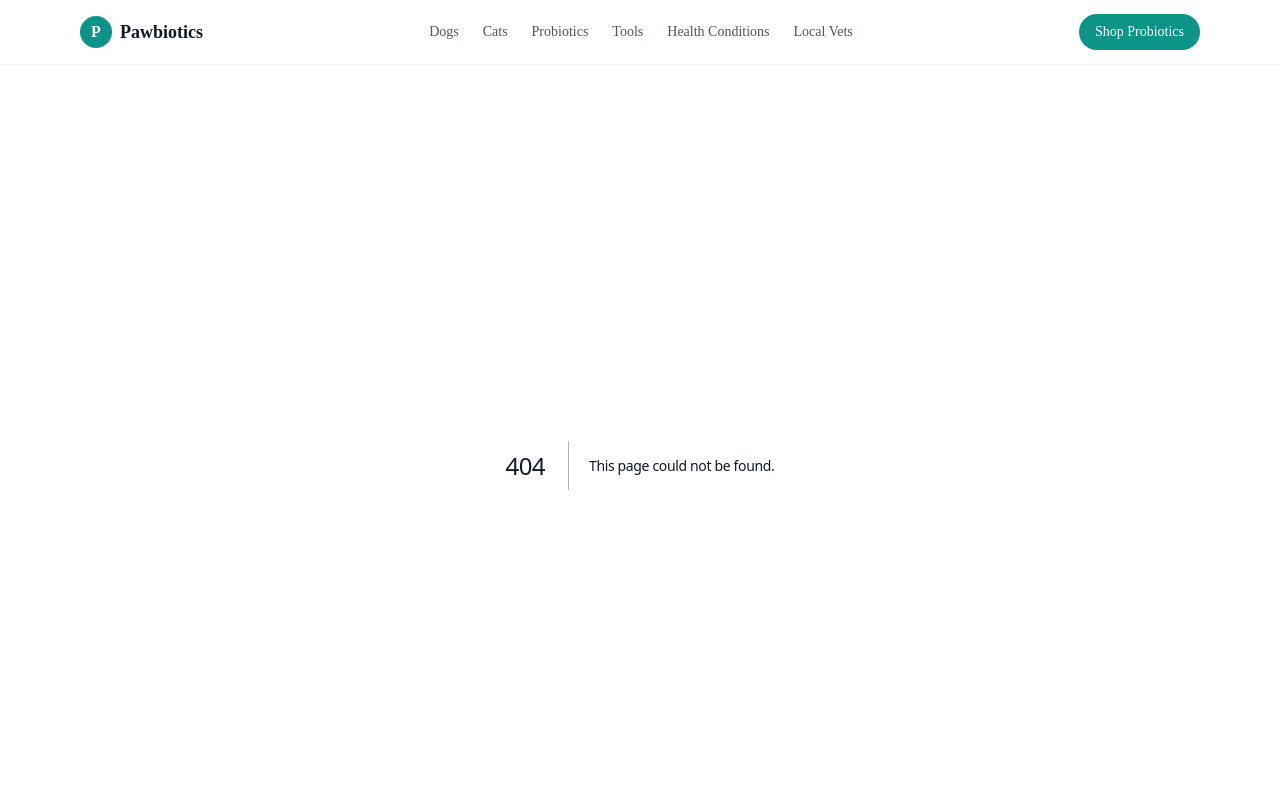
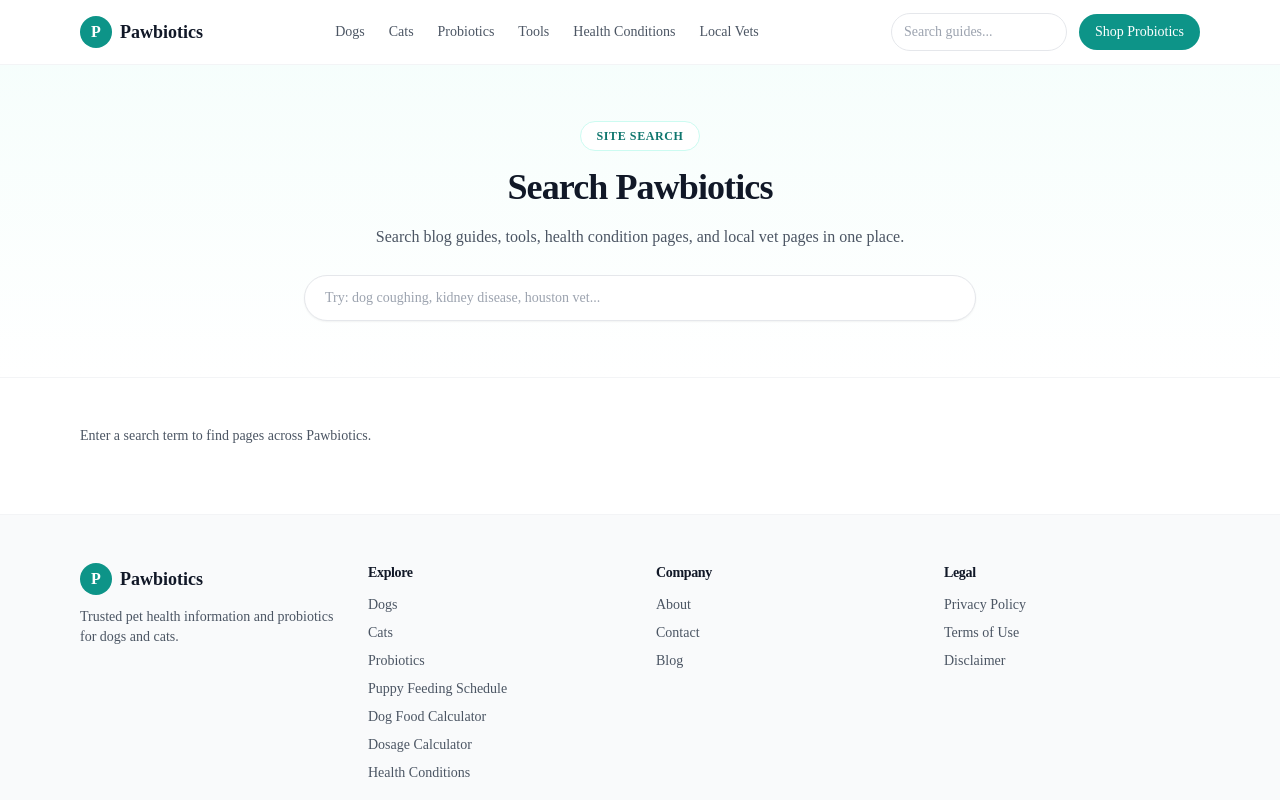
Before and after one commit to seocatalyst2-png/pawbiotics-project, a Next.js app: page /search in a window 1280 px wide. Before the commit this address had no page. Shown: the top 800 px of the page. Built offline with nearby package versions, Linux system fonts and the light colour scheme; a web font is replaced by a local one.

Commit message:
add global site search page and header search

```diff
--- a/app/blog/page.tsx
+++ b/app/blog/page.tsx
@@ -98,11 +98,26 @@ const blogFaqs: FAQItem[] = [
   },
 ];
 
-export default function BlogPage() {
+type BlogPageProps = {
+  searchParams?: Promise<{ q?: string }>;
+};
+
+export default async function BlogPage({ searchParams }: BlogPageProps) {
+  const resolvedSearchParams = searchParams ? await searchParams : {};
+  const query = resolvedSearchParams.q?.trim() ?? "";
+  const normalizedQuery = query.toLowerCase();
   const blogPosts = [...supportingDogFoodPosts, ...getAllBlogPosts()];
-  const featuredDogGuides = blogPosts.filter((post) => post.category === "Dogs").slice(0, 6);
-  const featuredCatGuides = blogPosts.filter((post) => post.category === "Cats").slice(0, 6);
-  const vaccinationAndCareGuides = blogPosts
+  const searchFilteredPosts = normalizedQuery
+    ? blogPosts.filter((post) =>
+        `${post.title} ${post.slug} ${post.metaDescription} ${post.category}`
+          .toLowerCase()
+          .includes(normalizedQuery)
+      )
+    : blogPosts;
+  const activePosts = normalizedQuery ? searchFilteredPosts : blogPosts;
+  const featuredDogGuides = activePosts.filter((post) => post.category === "Dogs").slice(0, 6);
+  const featuredCatGuides = activePosts.filter((post) => post.category === "Cats").slice(0, 6);
+  const vaccinationAndCareGuides = activePosts
     .filter((post) => {
       const keywords = `${post.slug} ${post.title}`.toLowerCase();
       return ["vaccin", "injection", "fvrcp", "spay", "recovery", "heat"].some((term) =>
@@ -184,6 +199,18 @@ export default function BlogPage() {
               Browse Cat Guides
             </Link>
           </div>
+          {normalizedQuery ? (
+            <div className="mx-auto mt-6 max-w-3xl rounded-2xl border border-brand-100 bg-white px-4 py-3 text-sm leading-7 text-gray-700 shadow-sm">
+              Showing results for <strong>{query}</strong>. Found {activePosts.length} matching{" "}
+              {activePosts.length === 1 ? "article" : "articles"}.
+              <Link
+                href="/blog"
+                className="ml-2 font-semibold text-brand-700 underline underline-offset-2"
+              >
+                Clear search
+              </Link>
+            </div>
+          ) : null}
         </Container>
       </section>
 
@@ -215,7 +242,7 @@ export default function BlogPage() {
             </p>
           </div>
           <div className="grid gap-5 sm:grid-cols-2 lg:grid-cols-3">
-            {blogPosts.map((post) => (
+            {activePosts.map((post) => (
               <article
                 key={post.slug}
                 className="group rounded-2xl border border-gray-100 bg-white p-6 shadow-sm transition duration-200 hover:-translate-y-1 hover:border-brand-200 hover:shadow-lg"
@@ -240,6 +267,12 @@ export default function BlogPage() {
               </article>
             ))}
           </div>
+          {normalizedQuery && activePosts.length === 0 ? (
+            <div className="mt-6 rounded-2xl border border-amber-200 bg-amber-50/70 p-4 text-sm text-amber-900">
+              No articles match your search yet. Try broader terms like <em>dog cough</em>,{" "}
+              <em>cat breathing</em>, or <em>vaccination</em>.
+            </div>
+          ) : null}
         </Container>
       </section>
 
--- a/app/page.tsx
+++ b/app/page.tsx
@@ -4,11 +4,9 @@ import HomeBlogSection from "@/components/home/HomeBlogSection";
 import HomeComparisonSection from "@/components/home/HomeComparisonSection";
 import HomeCtaSection from "@/components/home/HomeCtaSection";
 import HomeFaqSection from "@/components/home/HomeFaqSection";
-import HomeFooter from "@/components/home/HomeFooter";
 import HomeHero from "@/components/home/HomeHero";
 import HomeIntentStrip from "@/components/home/HomeIntentStrip";
 import HomeLocalSeoSection from "@/components/home/HomeLocalSeoSection";
-import HomeNavbar from "@/components/home/HomeNavbar";
 import HomePopularGuidesSection from "@/components/home/HomePopularGuidesSection";
 import HomeSignsSection from "@/components/home/HomeSignsSection";
 import HomeStrainsSection from "@/components/home/HomeStrainsSection";
@@ -43,7 +41,6 @@ export default function HomePage() {
   return (
     <div className="bg-[#faf6f0] text-[#2c1f0e]">
       <HomepageSchema faqs={homeFaqItems} />
-      <HomeNavbar />
       <main>
         <HomeHero />
         <HomeIntentStrip />
@@ -57,7 +54,6 @@ export default function HomePage() {
         <HomeFaqSection items={homeFaqItems} />
         <HomeCtaSection />
       </main>
-      <HomeFooter />
     </div>
   );
 }
--- /dev/null
+++ b/app/search/page.tsx
@@ -0,0 +1,178 @@
+import type { Metadata } from "next";
+import Link from "next/link";
+import Container from "@/components/Container";
+import { getAllBlogPosts } from "@/data/blog-posts";
+import { getSupportedCitySlugs, getSupportedHealthConditionSlugs } from "@/lib/programmatic-content";
+import { getVetCityLabel } from "@/lib/vet-city";
+import { slugToWords } from "@/lib/seo";
+
+type SearchPageProps = {
+  searchParams?: Promise<{ q?: string }>;
+};
+
+type SearchItem = {
+  title: string;
+  description: string;
+  type: "Blog" | "Tool" | "Health Condition" | "Local Vet";
+  url: string;
+};
+
+const toolPages: SearchItem[] = [
+  {
+    title: "Dog Food Calculator",
+    description: "Estimate daily feeding portions for dogs by weight and activity.",
+    type: "Tool",
+    url: "/tools/dog-food-calculator",
+  },
+  {
+    title: "Probiotic Dosage Calculator",
+    description: "Get practical probiotic range estimates to discuss with your vet.",
+    type: "Tool",
+    url: "/tools/probiotic-calculator",
+  },
+  {
+    title: "Puppy Feeding Schedule",
+    description: "Age-based feeding timing guidance for puppy routines.",
+    type: "Tool",
+    url: "/tools/puppy-feeding-schedule",
+  },
+];
+
+const typeBadgeClass: Record<SearchItem["type"], string> = {
+  Blog: "border-teal-100 bg-teal-50 text-teal-700",
+  Tool: "border-amber-100 bg-amber-50 text-amber-700",
+  "Health Condition": "border-violet-100 bg-violet-50 text-violet-700",
+  "Local Vet": "border-rose-100 bg-rose-50 text-rose-700",
+};
+
+export const metadata: Metadata = {
+  title: "Search",
+  description: "Search Pawbiotics guides, tools, health condition pages, and local vet pages.",
+  robots: {
+    index: false,
+    follow: true,
+  },
+};
+
+function buildSearchItems(): SearchItem[] {
+  const blogItems: SearchItem[] = getAllBlogPosts().map((post) => ({
+    title: post.title,
+    description: post.metaDescription,
+    type: "Blog",
+    url: `/blog/${post.slug}`,
+  }));
+
+  const healthConditionItems: SearchItem[] = getSupportedHealthConditionSlugs().map((slug) => ({
+    title: `${slugToWords(slug)} in Dogs and Cats`,
+    description: `Practical signs, care options, and vet escalation steps for ${slug.replace(
+      /-/g,
+      " "
+    )}.`,
+    type: "Health Condition",
+    url: `/health-conditions/${slug}`,
+  }));
+
+  const localVetItems: SearchItem[] = getSupportedCitySlugs().map((slug) => {
+    const cityLabel = getVetCityLabel(slug) ?? slugToWords(slug);
+    return {
+      title: `Vets in ${cityLabel}`,
+      description: `Find a veterinary clinic, affordable vet options, emergency vet near me support, and nearby animal hospital care in ${cityLabel}.`,
+      type: "Local Vet",
+      url: `/vets/${slug}`,
+    };
+  });
+
+  return [...blogItems, ...toolPages, ...healthConditionItems, ...localVetItems];
+}
+
+export default async function SearchPage({ searchParams }: SearchPageProps) {
+  const resolvedSearchParams = searchParams ? await searchParams : {};
+  const query = resolvedSearchParams.q?.trim() ?? "";
+  const normalizedQuery = query.toLowerCase();
+  const allItems = buildSearchItems();
+
+  const matchedItems = normalizedQuery
+    ? allItems.filter((item) =>
+        `${item.title} ${item.description} ${item.type} ${item.url}`
+          .toLowerCase()
+          .includes(normalizedQuery)
+      )
+    : [];
+
+  return (
+    <>
+      <section className="border-b border-gray-100 bg-gradient-to-b from-brand-50/60 to-white py-14">
+        <Container className="text-center">
+          <p className="inline-flex rounded-full border border-brand-100 bg-white px-4 py-1.5 text-xs font-semibold uppercase tracking-wider text-brand-700">
+            Site Search
+          </p>
+          <h1 className="mt-4 text-3xl font-bold text-gray-900 sm:text-4xl">Search Pawbiotics</h1>
+          <p className="mx-auto mt-4 max-w-3xl text-base leading-7 text-gray-600">
+            Search blog guides, tools, health condition pages, and local vet pages in one place.
+          </p>
+          <form action="/search" method="get" className="mx-auto mt-6 max-w-2xl">
+            <label htmlFor="site-search-page" className="sr-only">
+              Search site
+            </label>
+            <input
+              id="site-search-page"
+              name="q"
+              type="search"
+              defaultValue={query}
+              placeholder="Try: dog coughing, kidney disease, houston vet..."
+              className="w-full rounded-full border border-gray-200 bg-white px-5 py-3 text-sm text-gray-700 shadow-sm outline-none transition focus:border-brand-300 focus:ring-2 focus:ring-brand-100"
+            />
+          </form>
+        </Container>
+      </section>
+
+      <section className="py-12">
+        <Container>
+          {normalizedQuery ? (
+            <p className="mb-5 text-sm text-gray-600">
+              Found <strong>{matchedItems.length}</strong>{" "}
+              {matchedItems.length === 1 ? "result" : "results"} for <strong>{query}</strong>.
+            </p>
+          ) : (
+            <p className="mb-5 text-sm text-gray-600">
+              Enter a search term to find pages across Pawbiotics.
+            </p>
+          )}
+
+          {normalizedQuery && matchedItems.length === 0 ? (
+            <div className="rounded-2xl border border-amber-200 bg-amber-50/70 p-4 text-sm text-amber-900">
+              No results found. Try broader terms like <em>cat sneezing</em>, <em>probiotic</em>,{" "}
+              <em>diarrhea</em>, or a city like <em>dallas</em>.
+            </div>
+          ) : null}
+
+          {matchedItems.length > 0 ? (
+            <div className="grid gap-4 sm:grid-cols-2 lg:grid-cols-3">
+              {matchedItems.map((item) => (
+                <article
+                  key={`${item.type}-${item.url}`}
+                  className="rounded-2xl border border-gray-100 bg-white p-5 shadow-sm transition-all duration-300 hover:-translate-y-1 hover:shadow-md"
+                >
+                  <span
+                    className={`inline-flex rounded-full border px-3 py-1 text-xs font-semibold uppercase tracking-wider ${typeBadgeClass[item.type]}`}
+                  >
+                    {item.type}
+                  </span>
+                  <h2 className="mt-3 text-lg font-semibold text-gray-900">{item.title}</h2>
+                  <p className="mt-2 text-sm leading-6 text-gray-600">{item.description}</p>
+                  <p className="mt-3 break-all text-xs text-gray-500">{item.url}</p>
+                  <Link
+                    href={item.url}
+                    className="mt-4 inline-flex items-center rounded-full border border-brand-200 bg-brand-50 px-4 py-2 text-sm font-semibold text-brand-700 transition hover:border-brand-300 hover:bg-brand-100"
+                  >
+                    Open page &rarr;
+                  </Link>
+                </article>
+              ))}
+            </div>
+          ) : null}
+        </Container>
+      </section>
+    </>
+  );
+}
--- a/components/AppShell.tsx
+++ b/components/AppShell.tsx
@@ -1,17 +1,8 @@
 "use client";
-
-import { usePathname } from "next/navigation";
 import Header from "@/components/Header";
 import Footer from "@/components/Footer";
 
 export default function AppShell({ children }: { children: React.ReactNode }) {
-  const pathname = usePathname();
-  const isHome = pathname === "/";
-
-  if (isHome) {
-    return <>{children}</>;
-  }
-
   return (
     <>
       <Header />
--- a/components/Header.tsx
+++ b/components/Header.tsx
@@ -34,12 +34,26 @@ export default function Header() {
           ))}
         </nav>
 
-        <Link
-          href="/probiotics"
-          className="hidden rounded-full bg-brand-600 px-4 py-2 text-sm font-medium text-white transition hover:bg-brand-700 md:inline-block"
-        >
-          Shop Probiotics
-        </Link>
+        <div className="hidden items-center gap-3 md:flex">
+          <form action="/search" method="get" className="hidden lg:block">
+            <label htmlFor="site-search" className="sr-only">
+              Search site
+            </label>
+            <input
+              id="site-search"
+              name="q"
+              type="search"
+              placeholder="Search guides..."
+              className="w-44 rounded-full border border-gray-200 bg-white px-3 py-2 text-sm text-gray-700 outline-none transition focus:border-brand-300 focus:ring-2 focus:ring-brand-100"
+            />
+          </form>
+          <Link
+            href="/probiotics"
+            className="rounded-full bg-brand-600 px-4 py-2 text-sm font-medium text-white transition hover:bg-brand-700"
+          >
+            Shop Probiotics
+          </Link>
+        </div>
       </div>
 
       <nav className="flex gap-5 overflow-x-auto border-t border-gray-100 px-4 py-2 md:hidden">
@@ -53,6 +67,18 @@ export default function Header() {
           </Link>
         ))}
       </nav>
+      <form action="/search" method="get" className="border-t border-gray-100 px-4 py-2 md:hidden">
+        <label htmlFor="site-search-mobile" className="sr-only">
+          Search site
+        </label>
+        <input
+          id="site-search-mobile"
+          name="q"
+          type="search"
+          placeholder="Search guides..."
+          className="w-full rounded-full border border-gray-200 bg-white px-3 py-2 text-sm text-gray-700 outline-none transition focus:border-brand-300 focus:ring-2 focus:ring-brand-100"
+        />
+      </form>
     </header>
   );
 }
```
